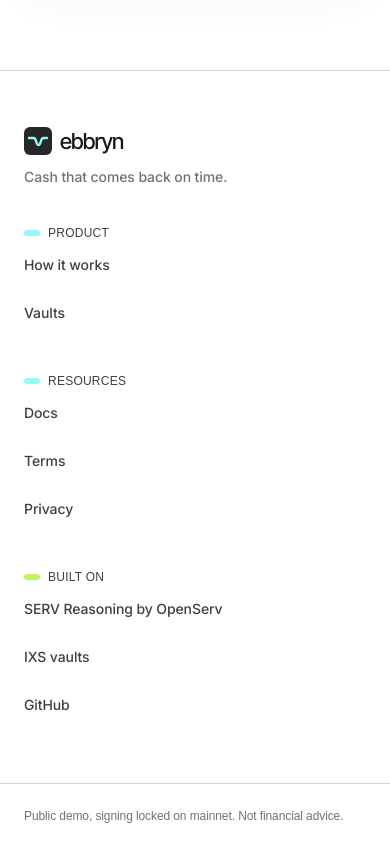
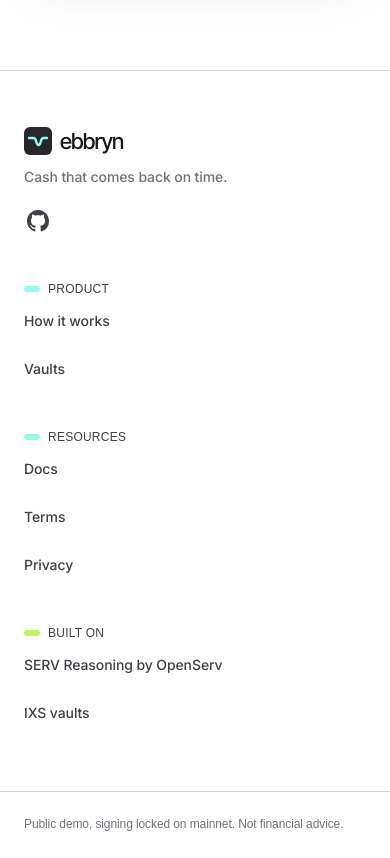
Before and after one commit to mystiquemide/ebbryn, a Next.js app: page / in a window 390 px wide. Shown: the part 9220-10078 px from the top of the page. Built offline with nearby package versions, Linux system fonts and the light colour scheme; no server answers; a web font is replaced by a local one.

Commit message:
Move GitHub to a logo link in the footer and drop it from the nav

```diff
--- /dev/null
+++ b/src/components/GitHubMark.tsx
@@ -0,0 +1,8 @@
+// Official GitHub mark (Octicons mark-github). Inherits the surrounding text color.
+export function GitHubMark({ size = 16 }: { size?: number }) {
+  return (
+    <svg width={size} height={size} viewBox="0 0 16 16" aria-hidden="true" fill="currentColor">
+      <path d="M8 0C3.58 0 0 3.58 0 8c0 3.54 2.29 6.53 5.47 7.59.4.07.55-.17.55-.38 0-.19-.01-.82-.01-1.49-2.01.37-2.53-.49-2.69-.94-.09-.23-.48-.94-.82-1.13-.28-.15-.68-.52-.01-.53.63-.01 1.08.58 1.23.82.72 1.21 1.87.87 2.33.66.07-.52.28-.87.51-1.07-1.78-.2-3.64-.89-3.64-3.95 0-.87.31-1.59.82-2.15-.08-.2-.36-1.02.08-2.12 0 0 .67-.21 2.2.82.64-.18 1.32-.27 2-.27.68 0 1.36.09 2 .27 1.53-1.04 2.2-.82 2.2-.82.44 1.1.16 1.92.08 2.12.51.56.82 1.27.82 2.15 0 3.07-1.87 3.75-3.65 3.95.29.25.54.73.54 1.48 0 1.07-.01 1.93-.01 2.2 0 .21.15.46.55.38A8.013 8.013 0 0016 8c0-4.42-3.58-8-8-8z" />
+    </svg>
+  );
+}
--- a/src/components/SiteChrome.tsx
+++ b/src/components/SiteChrome.tsx
@@ -1,5 +1,6 @@
 import Link from "next/link";
 import { REPO_URL } from "@/lib/site";
+import { GitHubMark } from "./GitHubMark";
 import { Wordmark } from "./TideMark";
 
 export function SiteFooter() {
@@ -9,6 +10,17 @@
         <div className="flex flex-col gap-3">
           <Wordmark />
           <p className="text-slate">Cash that comes back on time.</p>
+          {REPO_URL && (
+            <a
+              href={REPO_URL}
+              target="_blank"
+              rel="noreferrer"
+              aria-label="Ebbryn on GitHub"
+              className="-ml-2 inline-flex h-11 w-11 items-center justify-center rounded-[10px] text-charcoal transition-colors hover:bg-cloud hover:text-ink"
+            >
+              <GitHubMark size={22} />
+            </a>
+          )}
         </div>
         <div className="flex flex-col gap-1 md:gap-3">
           <p className="label">Product</p>
@@ -29,11 +41,6 @@
           <a href="https://www.ixs.finance/vaults" target="_blank" rel="noreferrer" className="inline-flex min-h-[44px] items-center text-charcoal hover:text-ink md:min-h-0">
             IXS vaults
           </a>
-          {REPO_URL && (
-            <a href={REPO_URL} target="_blank" rel="noreferrer" className="inline-flex min-h-[44px] items-center text-charcoal hover:text-ink md:min-h-0">
-              GitHub
-            </a>
-          )}
         </div>
       </div>
       <div className="border-t border-steel">
--- a/src/components/SiteNav.tsx
+++ b/src/components/SiteNav.tsx
@@ -2,7 +2,6 @@
 
 import Link from "next/link";
 import { useState } from "react";
-import { REPO_URL } from "@/lib/site";
 import { Wordmark } from "./TideMark";
 
 const LANDING_LINKS = [
@@ -16,15 +15,6 @@
   { n: 2, href: "/plan", label: "Plan" },
   { n: 3, href: "/moves", label: "Moves" },
 ];
-
-// Official GitHub mark (Octicons mark-github), inherits the button's text color.
-function GitHubMark() {
-  return (
-    <svg width="16" height="16" viewBox="0 0 16 16" aria-hidden="true" fill="currentColor">
-      <path d="M8 0C3.58 0 0 3.58 0 8c0 3.54 2.29 6.53 5.47 7.59.4.07.55-.17.55-.38 0-.19-.01-.82-.01-1.49-2.01.37-2.53-.49-2.69-.94-.09-.23-.48-.94-.82-1.13-.28-.15-.68-.52-.01-.53.63-.01 1.08.58 1.23.82.72 1.21 1.87.87 2.33.66.07-.52.28-.87.51-1.07-1.78-.2-3.64-.89-3.64-3.95 0-.87.31-1.59.82-2.15-.08-.2-.36-1.02.08-2.12 0 0 .67-.21 2.2.82.64-.18 1.32-.27 2-.27.68 0 1.36.09 2 .27 1.53-1.04 2.2-.82 2.2-.82.44 1.1.16 1.92.08 2.12.51.56.82 1.27.82 2.15 0 3.07-1.87 3.75-3.65 3.95.29.25.54.73.54 1.48 0 1.07-.01 1.93-.01 2.2 0 .21.15.46.55.38A8.013 8.013 0 0016 8c0-4.42-3.58-8-8-8z" />
-    </svg>
-  );
-}
 
 function Arrow() {
   return (
@@ -86,12 +76,6 @@
         </div>
 
         <div className="flex items-center gap-3">
-          {REPO_URL && (
-            <a href={REPO_URL} target="_blank" rel="noreferrer" className="btn btn-dev hidden sm:inline-flex" aria-label="Ebbryn on GitHub">
-              <GitHubMark />
-              GitHub
-            </a>
-          )}
           {!step && (
             <Link href="/setup" className="btn btn-dark">
               Plan my cash
@@ -135,13 +119,6 @@
                 </Link>
               </li>
             ))}
-            {REPO_URL && (
-              <li>
-                <a href={REPO_URL} target="_blank" rel="noreferrer" className="block py-3 text-[16px] text-ink">
-                  GitHub
-                </a>
-              </li>
-            )}
           </ul>
         </div>
       )}
```
